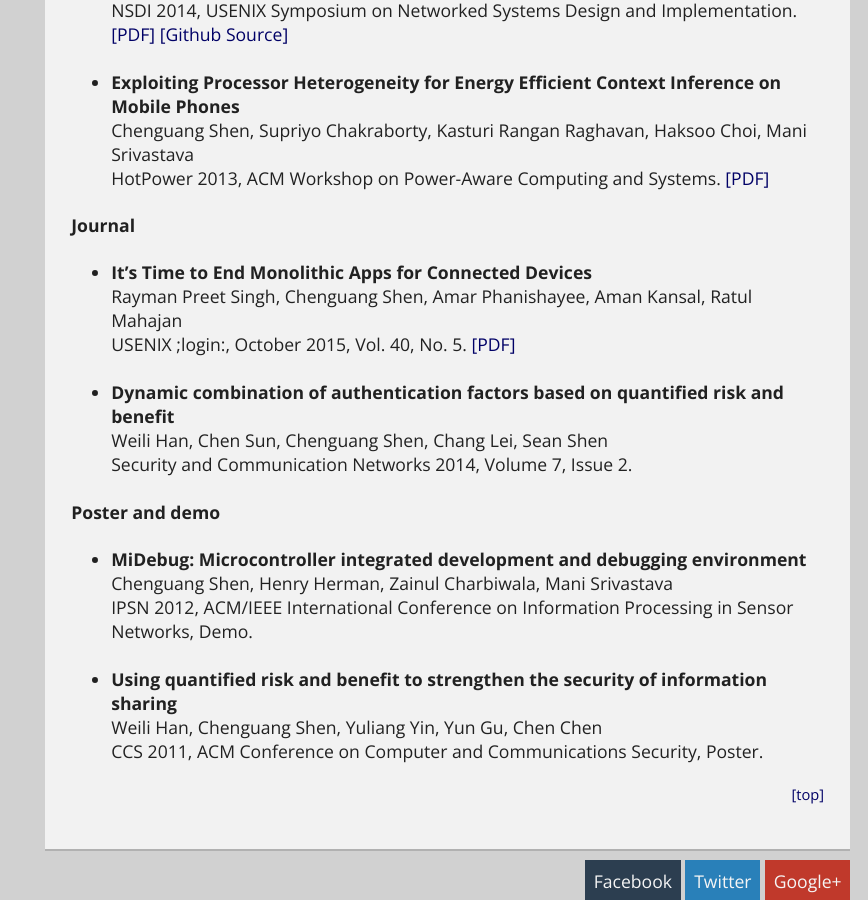
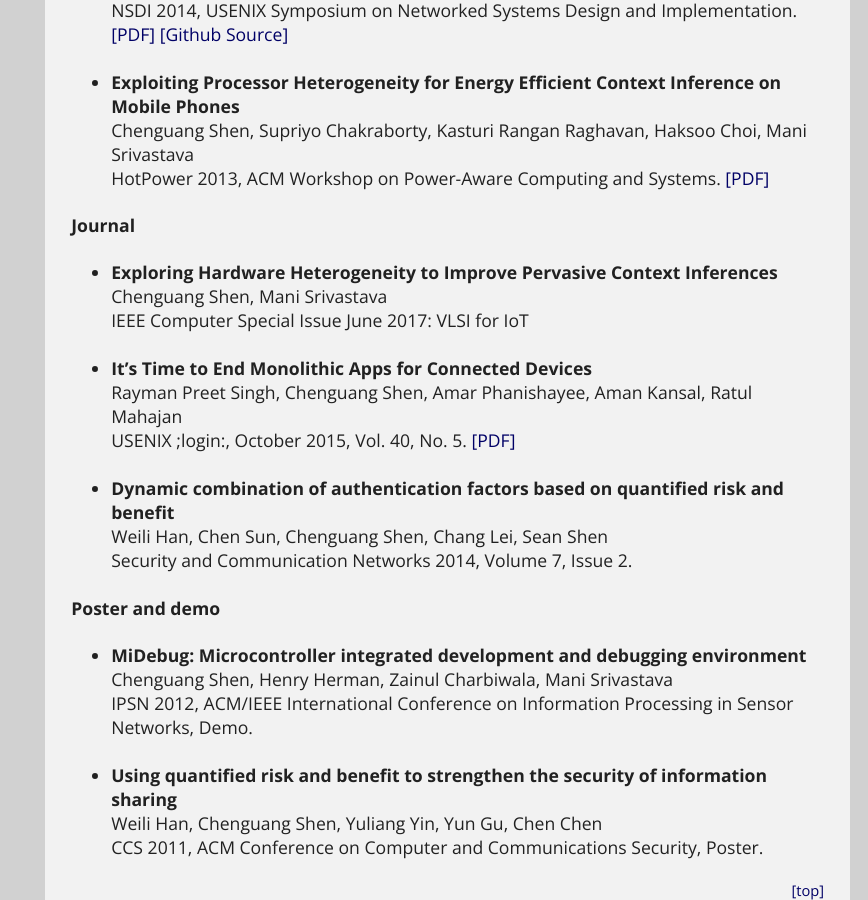
Before and after one commit to chenguangshen/chenguangshen.github.io, a Jekyll site: the page built from _posts/2016-01-01-paper.md, in a window 1280 px wide and 900 px high, scrolled down 652 px. Shown: the whole window, without its empty margins (412-1280 px from the left). Built offline with Jekyll 4.4.1, drawn with Linux system fonts in a browser that asks for light colours.

Commit message:
Update 2016-01-01-paper.md

```diff
--- a/_posts/2016-01-01-paper.md
+++ b/_posts/2016-01-01-paper.md
@@ -50,6 +50,14 @@
 
 <h4>Journal</h4>
 <ul>
+<li>
+<strong>Exploring Hardware Heterogeneity to Improve Pervasive Context Inferences</strong>
+<br />
+Chenguang Shen, Mani Srivastava
+<br />
+IEEE Computer Special Issue June 2017: VLSI for IoT
+</li>
+<br />
 
 <li>
 <strong>It’s Time to End Monolithic Apps for Connected Devices</strong>
```
